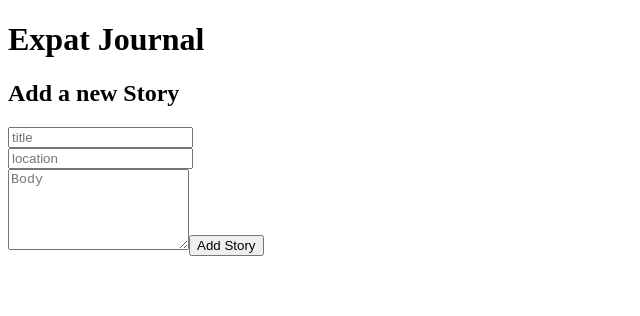
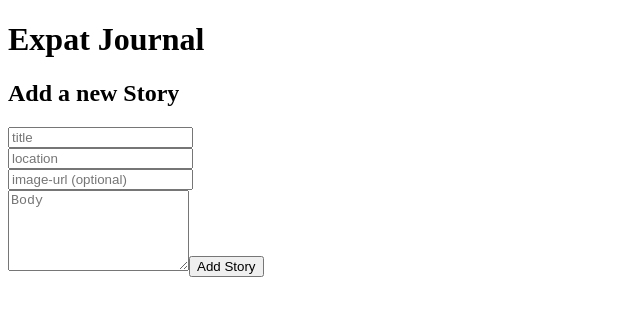
Before and after one commit to MMendes24/expatjournal, a React (Create React App) app in the folder expatjournal/: page /add-story in a window 1280 px wide. Shown: the top 316 px of the page, without its empty margins (0-640 px from the left). Built offline with nearby package versions, Linux system fonts and the light colour scheme; sample sign-in values are in the browser's storage.

Commit message:
added the functioniality to add image urls to the posts

```diff
--- a/expatjournal/src/components/AddStory.js
+++ b/expatjournal/src/components/AddStory.js
@@ -10,6 +10,7 @@ const initialFormValues = {
     title: '',
     location: '',
     body: '',
+    image_url: '',
 }
 
 
@@ -55,6 +56,13 @@ const handleSubmit = (e) => {
                 value={formInputs.location}
                 onChange={handleChanges}
                 /><br/>
+                <input
+                type="text"
+                placeholder='image-url (optional)'
+                name='image_url'
+                value={formInputs.image_url}
+                onChange={handleChanges}
+                /><br/>
                 <textarea
                 type="textarea"
                 placeholder='Body'
--- a/expatjournal/src/components/Dashboard.js
+++ b/expatjournal/src/components/Dashboard.js
@@ -22,6 +22,9 @@ const Dashboard = props => {
             <div className='stories-container'>
                 {props.body.map(story => (
                     <div className='story-card'>
+                        <img
+                        src={story.image_url}
+                        />
                         <h2>{story.title}</h2>
                         <h4>{story.location}</h4>
                         <h6>{story.updated_at}</h6>
```
